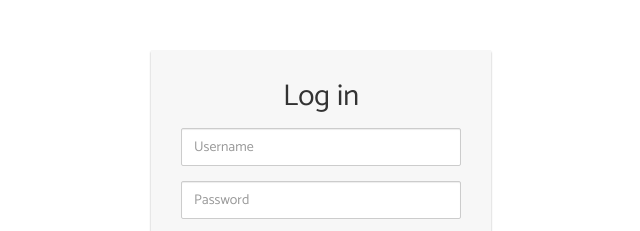
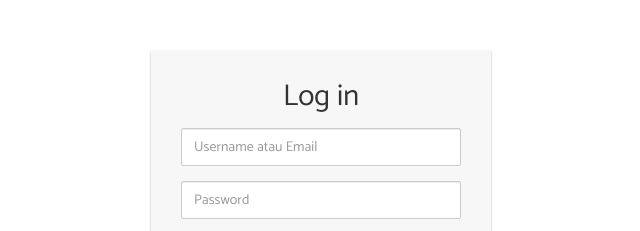
Before and after one commit to MirrorBottle/emazon-front, a website: page login.html in a window 1280 px wide. Shown: the top 231 px of the page, 319-959 px from the left. Drawn offline with nearby package versions, Linux system fonts and the light colour scheme.

Commit message:
Menambahkan kalimat Username atau Email di placeholder

```diff
--- a/login.html
+++ b/login.html
@@ -19,7 +19,7 @@
         <form action="/examples/actions/confirmation.php" method="post">
             <h2 class="text-center">Log in</h2>
             <div class="form-group">
-                <input type="text" class="form-control" placeholder="Username" required="required">
+                <input type="text" class="form-control" placeholder="Username atau Email" required="required">
             </div>
             <div class="form-group">
                 <input type="password" class="form-control" placeholder="Password" required="required">
```
